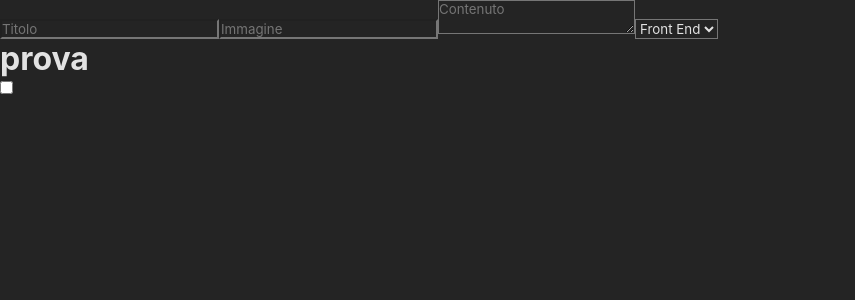
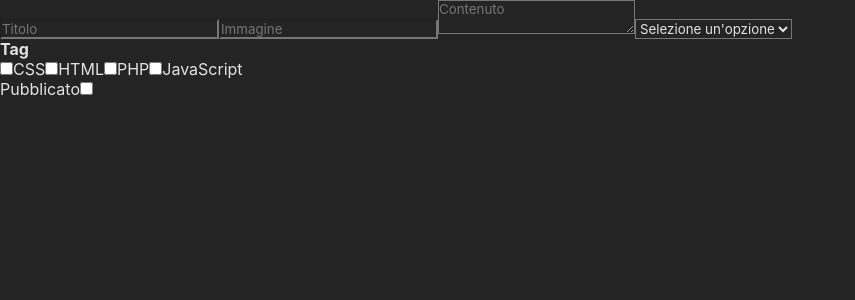
Before and after one commit to emilianogastaldo/react-form, a React (Vite) app: page / in a window 1280 px wide. Shown: the top 300 px of the page, without its empty margins (0-855 px from the left). Built offline with nearby package versions, Linux system fonts and the light colour scheme.

Commit message:
creato l'input per i tag

```diff
--- a/src/components/Form.jsx
+++ b/src/components/Form.jsx
@@ -1,5 +1,6 @@
 import { useState } from "react";
 import ChangeInput from "./ChangeInput";
+import MultiCheckbox from "./MultiCheckbox";
 
 const formTemplate = {
     title:{
@@ -128,14 +129,17 @@ const Form = () => {
                             )
                         case 'checkbox':
                             return(
-                                <input
+                                <label
                                     key={`form-element${index}`}
-                                    name={name}
-                                    type="checkbox"
-                                    placeholder={label}
-                                    checked={formData[name]}
-                                    onChange={e => changeData(name, e.target.checked)}
-                                />
+                                >
+                                    {label}
+                                    <input
+                                        name={name}
+                                        type="checkbox"
+                                        checked={formData[name]}
+                                        onChange={e => changeData(name, e.target.checked)}
+                                    />
+                                </label>
                             )
                         case 'select':
                             return(
@@ -145,6 +149,7 @@ const Form = () => {
                                     value={formData[name]}
                                     onChange={e => changeData(name, e.target.value)}
                                 >
+                                    <option value="">Selezione un'opzione</option>
                                     {options.map((option, o)=>(
                                         <option
                                             key={`form-element${index}-option${o}`}
@@ -158,7 +163,16 @@ const Form = () => {
                             )
                         case 'multi-checkbox':
                             return(
-                                <h1>prova</h1>
+                                <MultiCheckbox
+                                    key={`form-element${index}`}
+                                    label={label}
+                                    options={options}
+                                    values={formData[name]}
+                                    onChange={value => changeData(name, formData[name].includes(value) ?
+                                        formData[name].filter(el => el !== value) :
+                                        [...formData[name], value]
+                                    )}
+                                />
                             )
                     }
                 })
--- /dev/null
+++ b/src/components/MultiCheckbox.jsx
@@ -0,0 +1,20 @@
+const MultiCheckbox = ({label, options, values, onChange}) => {
+     return (
+     <>
+       <div>
+        <p><strong>{label}</strong></p>
+        {options.map((option, index)=>(
+            <label key={`multi-check${index}`}>
+                <input
+                    type="checkbox"
+                    checked={values.includes(option.value)}
+                    onChange={() => onChange(option.value)}
+                />
+                {option.label}
+            </label>
+        ))}
+       </div>
+     </>
+     )
+}
+export default MultiCheckbox;
```
